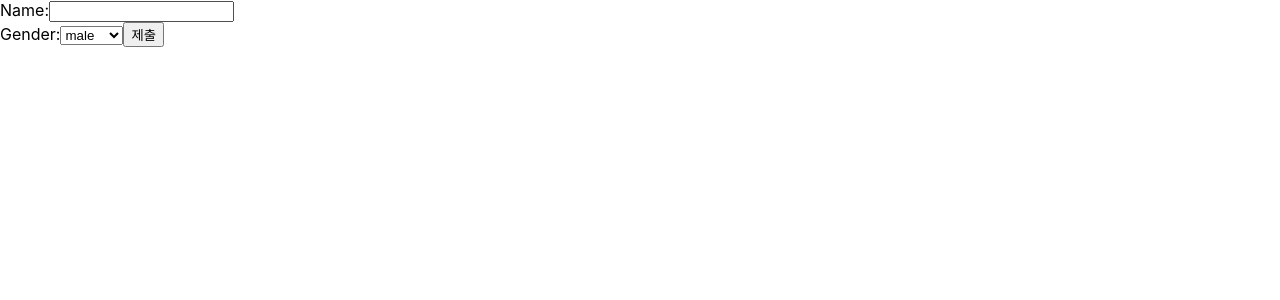
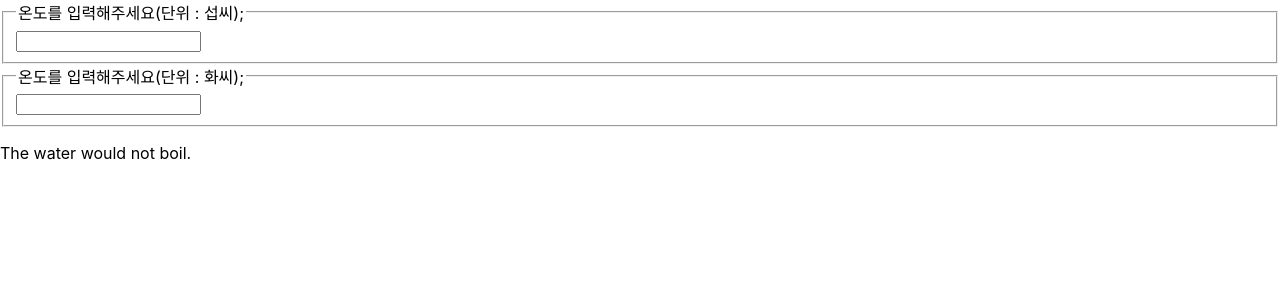
Before and after one commit to DooPal2000/Basic_React_NextJs, a React (Create React App) app in the folder first-cra/: page / in a window 1280 px wide. Shown: the top 300 px of the page. Built offline with nearby package versions, Linux system fonts and the light colour scheme.

Commit message:
feat(first-cra/ch.13): add Example for Lifting State Up

```diff
--- /dev/null
+++ b/first-cra/src/chapter_12/Calculator.jsx
@@ -0,0 +1,63 @@
+import React, { useState } from "react";
+import TemperatureInput from "./TemperatureInput";
+
+function BoilingVerdict(props) {
+    if (props.celsius >= 100) {
+        return <p>The water would boil.</p>;
+    }
+    return <p>The water would not boil.</p>;
+}
+
+function toCelsius(fahrenheit) {
+    return (fahrenheit - 32) * 5 / 9;
+}
+
+function toFahrenheit(celsius) {
+    return (celsius * 9 / 5) + 32;
+}
+
+function tryConvert(temperature, convert) {
+    const input = parseFloat(temperature);
+    if (Number.isNaN(input)) {
+        return '';
+    }
+    const output = convert(input);
+    const roundedOutput = Math.round(output * 1000) / 1000;
+    return roundedOutput.toString();
+}
+
+function Calculator(props) {
+    const [temperature, setTemperature] = useState('');
+    const [scale, setScale] = useState('c');
+
+    const handleCelsiusChange = (temperature) => {
+        setTemperature(temperature);
+        setScale('c');
+    }
+
+    const handleFahrenheitChange = (temperature) => {
+        setTemperature(temperature);
+        setScale('f');
+    }
+
+    const celsius = scale === 'f' ? tryConvert(temperature, toCelsius) : temperature;
+    const fahrenheit = scale === 'c' ? tryConvert(temperature, toFahrenheit) : temperature;
+
+    return (
+        <div>
+            <TemperatureInput
+                scale="c"
+                temperature={celsius}
+                onTemperatureChange={handleCelsiusChange}
+            />
+            <TemperatureInput
+                scale="f"
+                temperature={fahrenheit}
+                onTemperatureChange={handleFahrenheitChange}
+            />
+            <BoilingVerdict celsius={parseFloat(celsius)} />
+        </div>
+    );
+}
+
+export default Calculator;
--- /dev/null
+++ b/first-cra/src/chapter_12/TemperatureInput.jsx
@@ -0,0 +1,22 @@
+import React from "react";
+
+const scaleNames = {
+    c: "섭씨",
+    f: "화씨"
+};
+
+function TemperatureInput(props) {
+    const handleChange = (event) => {
+        props.onTemperatureChange(event.target.value);
+    };
+    return (
+        <fieldset>
+            <legend>
+                온도를 입력해주세요(단위 : {scaleNames[props.scale]});
+            </legend>
+            <input value={props.temperature} onChange={handleChange} />
+        </fieldset>
+    );
+}
+
+export default TemperatureInput;
--- a/first-cra/src/index.js
+++ b/first-cra/src/index.js
@@ -14,6 +14,7 @@
 import LandingPage from './chapter_09/LandingPage';
 import AttendanceBook from './chapter_10/AttendanceBook';
 import SignUp from './chapter_11/SignUp';
+import Calculator from './chapter_12/Calculator';
 
 const root = ReactDOM.createRoot(document.getElementById('root'));
 
@@ -28,7 +29,8 @@
     {/* <ConfirmButtonByFunction /> */}
     {/* <LandingPage />
     <AttendanceBook /> */}
-    <SignUp />
+    {/* <SignUp /> */}
+    <Calculator />
   </React.StrictMode>
 );
 
```
